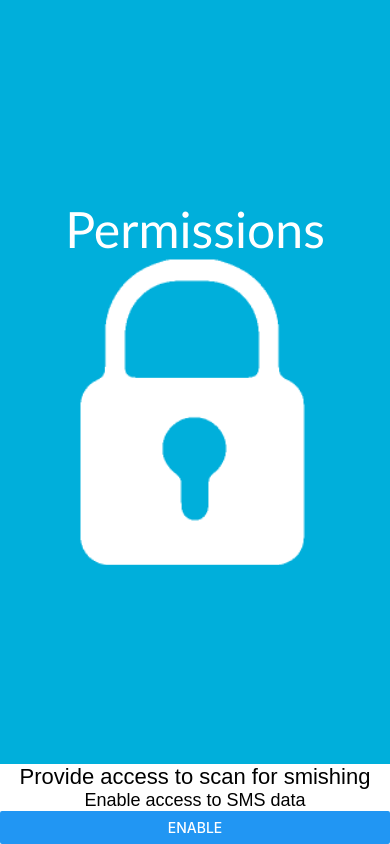
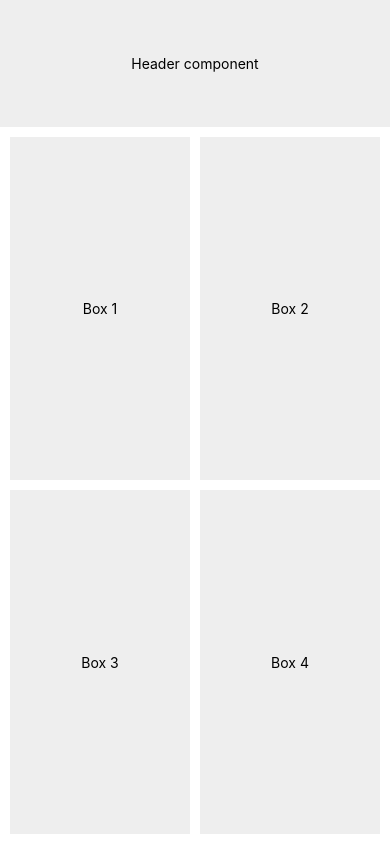
Before and after one commit to tylershienlim/CSIRO-UTS-Frontend, a React Native app: screen / in a window 390 px wide. Built offline with nearby package versions, Linux system fonts and the light colour scheme.

Commit message:
Dashboard header + boxes
created a header component and created a few boxes, need to reshape the boxes and then work on styling

```diff
--- a/App.js
+++ b/App.js
@@ -1,12 +1,16 @@
 import Container from './styles/Container';
 import Popup from './styles/Popup';
+import Header from './styles/Header';
+import Boxes from './styles/Boxes';
 
 
 export default function App() {
   return (
     <>
-      <Container/>
-     <Popup/>
+
+      <Header/>
+      <Boxes/>
+
     </>
 
   );
--- a/styles.css
+++ b/styles.css
@@ -1,4 +1,5 @@
 conatiner {
+
     flex: 1;
     background-color: '#00AFDB';
     align-items: 'center';
--- /dev/null
+++ b/styles/Boxes.js
@@ -0,0 +1,63 @@
+import React from 'react';
+import { StyleSheet, Text, View } from 'react-native';
+
+ export default class Boxes extends React.Component {
+    render() {
+        return (
+          <View style = {styles.container}>
+
+                <View style={styles.box}>
+                    <View style={styles.inner}>
+                     <Text>Box 1</Text>
+                </View>
+            </View>
+
+            <View style={styles.box}>
+                    <View style={styles.inner}>
+                     <Text>Box 2</Text>
+                </View>
+            </View>
+
+            <View style={styles.box}>
+                    <View style={styles.inner}>
+                     <Text>Box 3</Text>
+                </View>
+            </View>
+
+            <View style={styles.box}>
+                    <View style={styles.inner}>
+                     <Text>Box 4</Text>
+                </View>
+            </View>
+        </View>
+
+        );
+    }
+ }
+
+const styles = StyleSheet.create ({
+
+    container: {
+        width: '100%',
+        height: '85%',
+        padding: 5,
+        flexDirection: 'row',
+        flexWrap: 'wrap',
+
+    },
+
+    box: {
+        width: '50%',
+        height: '50%',
+        padding: 5,
+
+    },
+
+    inner: {
+        flex: 1,
+        backgroundColor: "#eee",
+        alignItems: 'center',
+        justifyContent: 'center'
+    },
+
+});
--- a/styles/Container.js
+++ b/styles/Container.js
@@ -22,16 +22,17 @@ const styles = StyleSheet.create({
   },
   icon: {
     width:'80%',
-    height: '40%',
+    height: '50%',
     display: 'flex',
   },
   textstyle: {
+    paddingBottom: 50,
     fontSize: 50,
-    fontFamily: 'Calibri',
+    fontFamily: 'Arial',
     color: '#fff',
     textAlign: 'auto',
   },
 
 });
 
-export default Container
+export default Container;
--- /dev/null
+++ b/styles/Header.js
@@ -0,0 +1,26 @@
+import React from 'react';
+import { StyleSheet, Text, View } from 'react-native';
+
+export default class Header extends React.Component {
+
+        render() {
+        return (
+
+            <View style = {styles.header}>
+                <Text>Header component</Text>
+            </View>
+
+        );
+    }
+}
+
+const styles = StyleSheet.create ({
+    header: {
+        width: '100%',
+        height: '15%',
+        alignItems: 'center',
+        justifyContent: 'center',
+        backgroundColor: '#eee',
+    },
+
+});
--- a/styles/Popup.js
+++ b/styles/Popup.js
@@ -1,5 +1,5 @@
 import React from 'react'
-import { SafeAreaView,StyleSheet,Text,TouchableWithoutFeedback, Button} from 'react-native'
+import { SafeAreaView,StyleSheet,Text, Button} from 'react-native'
 
 
 const Popup = () => {
@@ -17,7 +17,7 @@ const Popup = () => {
       </Text>
 
 
-         <Button title="Enable"  onPress={() => alert('Please continue')}/>
+         <Button title="Enable" onPress={() => alert('Please continue')}/>
 
 
 
@@ -28,7 +28,7 @@ const Popup = () => {
 
 const styles = StyleSheet.create({
   txt:{
-    fontSize: 22,
+    fontSize: 20,
     backgroundColor: '#fff',
     color: 'black',
     textAlign: 'center',
@@ -36,9 +36,10 @@ const styles = StyleSheet.create({
   },
 
   txt1: {
+    padding: 15,
     fontSize: 18,
     backgroundColor:'#fff',
-    color: 'black',
+    color: 'gray',
     textAlign: 'center',
     fontFamily: 'Arial',
   }
```
